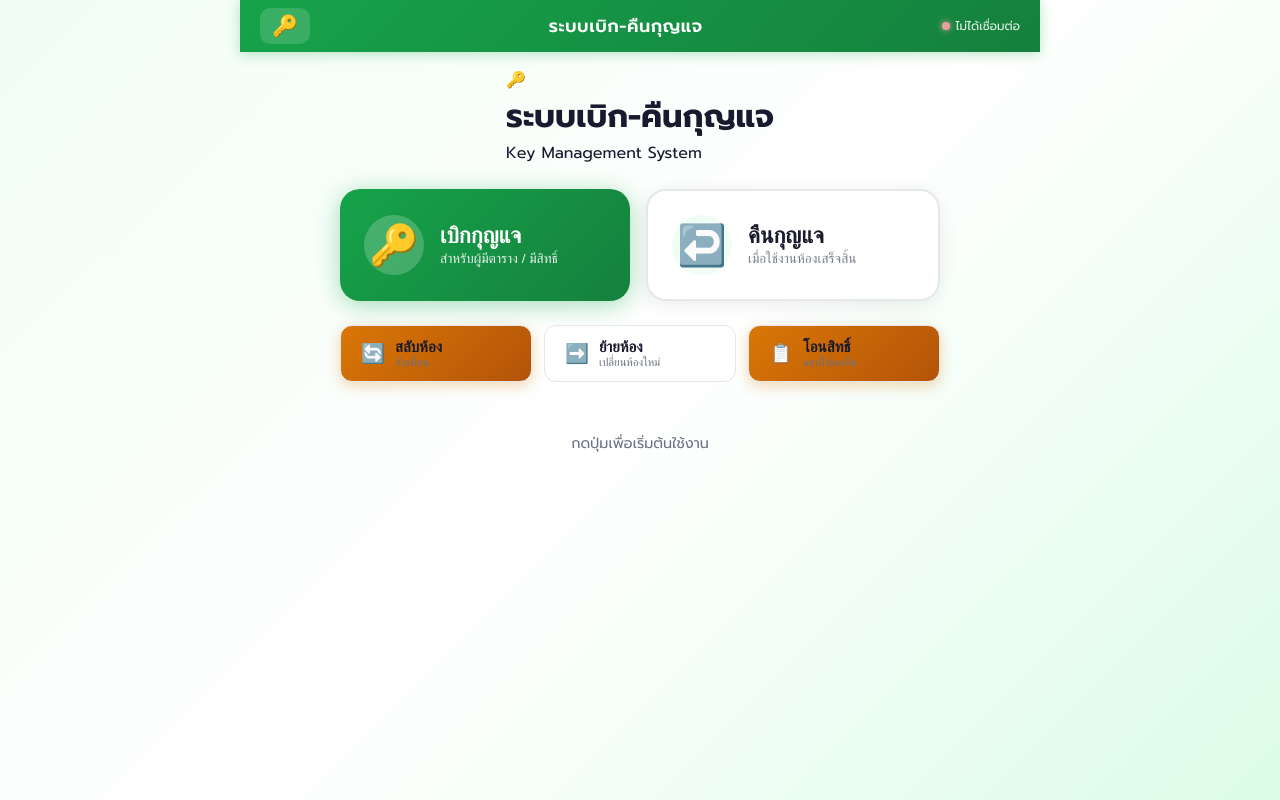
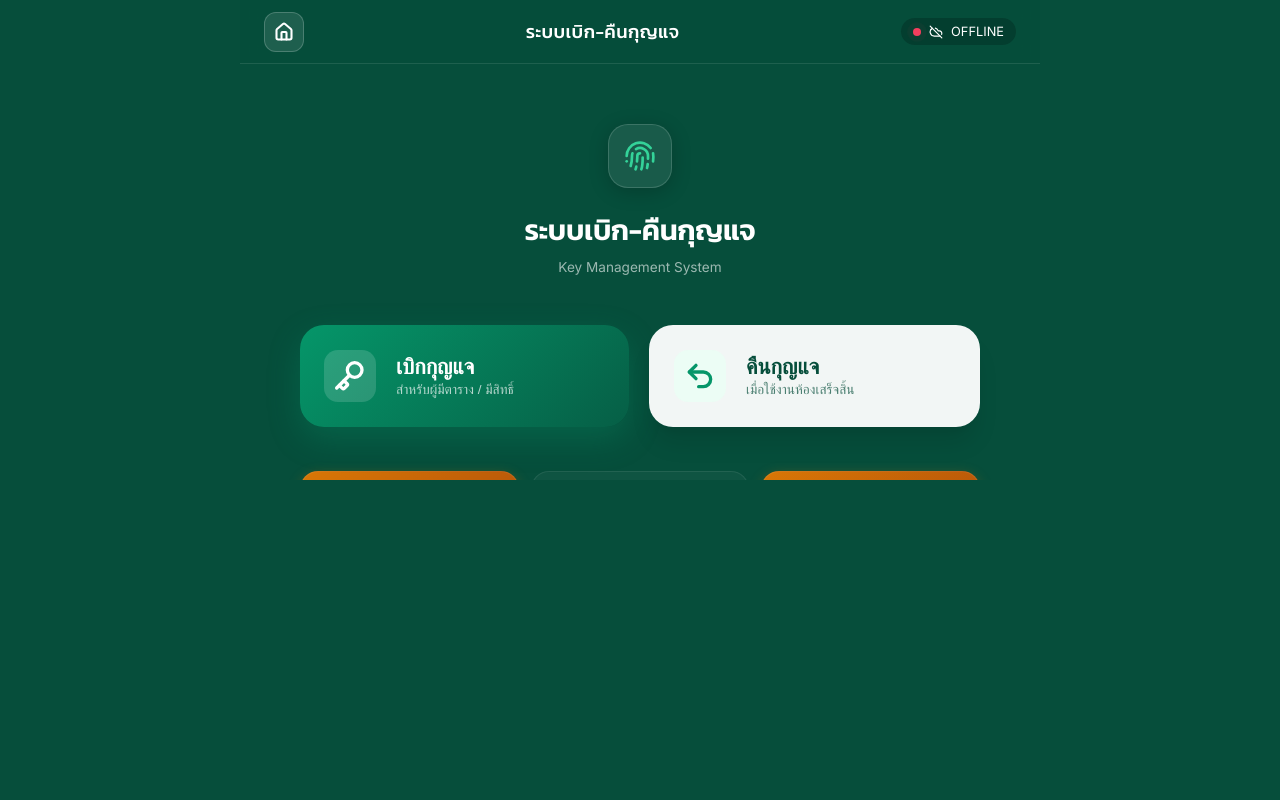
Before and after one commit to Surachart01/KMS, a React (Vite) app in the folder hardwareUi/: page / in a window 1280 px wide. Built offline with nearby package versions, Linux system fonts and the light colour scheme; no server answers.

Commit message:
style: Implement a new modern UI design with an updated color palette, typography, glassmorphism effects, and animations.

```diff
--- a/hardwareUi/index.html
+++ b/hardwareUi/index.html
@@ -6,7 +6,11 @@
     <title>🔑 ระบบเบิกกุญแจ - Key Management System</title>
     <link rel="preconnect" href="https://fonts.googleapis.com" />
     <link rel="preconnect" href="https://fonts.gstatic.com" crossorigin />
-    <link href="https://fonts.googleapis.com/css2?family=Prompt:wght@300;400;500;600;700&display=swap" rel="stylesheet" />
+    <link href="https://fonts.googleapis.com/css2?family=Inter:wght@400;500;600&family=Kanit:wght@300;400;500;600;700&display=swap" rel="stylesheet" />
+    <style>
+      body { margin: 0; background: #064e3b; overflow: hidden; }
+      #root { height: 100vh; width: 100vw; }
+    </style>
   </head>
   <body>
     <div id="root"></div>
--- a/hardwareUi/package.json
+++ b/hardwareUi/package.json
@@ -10,6 +10,7 @@
         "start:hardware": "node gpio/hardware.js"
     },
     "dependencies": {
+        "lucide-react": "^1.7.0",
         "react": "^19.0.0",
         "react-dom": "^19.0.0",
         "serialport": "^13.0.0",
--- a/hardwareUi/src/App.css
+++ b/hardwareUi/src/App.css
@@ -5,47 +5,62 @@
 
 /* ── CSS Variables ── */
 :root {
-    --primary: #16a34a;
-    --primary-dark: #15803d;
-    --primary-light: #22c55e;
-    --primary-glow: rgba(22, 163, 74, 0.25);
+    --primary: #059669; /* Emerald 600 */
+    --primary-dark: #065f46;
+    --primary-light: #34d399;
+    --primary-glow: rgba(16, 185, 129, 0.25);
+    --secondary: #0ea5e9; /* Sky 500 */
+
     --surface: #ffffff;
-    --surface-2: #f0fdf4;
-    --surface-3: #dcfce7;
-    --text: #1a1a2e;
-    --text-muted: #6b7280;
+    --surface-glass: rgba(255, 255, 255, 0.85);
+    --bg-main: #064e3b; /* Dark emerald background */
+
+    --text: #064e3b;
+    --text-muted: #4b5563;
+    --text-white: #ffffff;
+
     --danger: #ef4444;
     --warning: #f59e0b;
     --success: #10b981;
-    --border: #e5e7eb;
-    --radius: 12px;
-    --radius-lg: 20px;
-    --shadow: 0 4px 20px rgba(0, 0, 0, 0.08);
-    --shadow-lg: 0 8px 32px rgba(0, 0, 0, 0.12);
-    --transition: 0.25s cubic-bezier(0.4, 0, 0.2, 1);
-    --font: 'Prompt', sans-serif;
+    --border: rgba(0, 0, 0, 0.08);
+
+    --radius: 16px;
+    --radius-lg: 24px;
+    --shadow: 0 10px 15px -3px rgba(0, 0, 0, 0.1), 0 4px 6px -2px rgba(0, 0, 0, 0.05);
+    --shadow-lg: 0 20px 25px -5px rgba(0, 0, 0, 0.1), 0 10px 10px -5px rgba(0, 0, 0, 0.04);
+
+    --transition: 0.3s cubic-bezier(0.4, 0, 0.2, 1);
+    --font-thai: 'Kanit', sans-serif;
+    --font-eng: 'Inter', sans-serif;
 }
 
 /* ── Reset & Base ── */
-*,
-*::before,
-*::after {
+*, *::before, *::after {
     box-sizing: border-box;
     margin: 0;
     padding: 0;
 }
 
-html,
-body,
-#root {
+html, body, #root {
     width: 100%;
     height: 100%;
-    font-family: var(--font);
-    background: linear-gradient(135deg, var(--surface-2) 0%, var(--surface) 50%, var(--surface-3) 100%);
+    font-family: var(--font-thai);
+    background: var(--bg-main);
     color: var(--text);
     -webkit-font-smoothing: antialiased;
-    cursor: default;
-    touch-action: pan-y;
+    overflow: hidden;
+    user-select: none;
+}
+
+/* Background mesh for premium feel */
+body::before {
+    content: '';
+    position: absolute;
+    top: 0; left: 0; width: 100%; height: 100%;
+    background:
+        radial-gradient(at 0% 0%, rgba(16, 185, 129, 0.15) 0px, transparent 50%),
+        radial-gradient(at 100% 100%, rgba(14, 165, 233, 0.1) 0px, transparent 50%);
+    z-index: -1;
 }
 
 .app {
@@ -58,63 +73,104 @@ body,
     margin: 0 auto;
 }
 
+/* ── Glassmorphism & Utils ── */
+.glass {
+    background: var(--surface-glass);
+    backdrop-filter: blur(12px);
+    -webkit-backdrop-filter: blur(12px);
+    border: 1px solid rgba(255, 255, 255, 0.3);
+    box-shadow: var(--shadow);
+}
+
+.text-gradient {
+    background: linear-gradient(135deg, var(--primary) 0%, var(--primary-dark) 100%);
+    -webkit-background-clip: text;
+    background-clip: text;
+    -webkit-text-fill-color: transparent;
+}
+
 /* ── Header ── */
 .header {
     display: flex;
     align-items: center;
     justify-content: space-between;
-    padding: 8px 20px;
-    background: linear-gradient(135deg, var(--primary) 0%, var(--primary-dark) 100%);
+    padding: 0 24px;
+    background: rgba(6, 78, 59, 0.8);
+    backdrop-filter: blur(8px);
+    -webkit-backdrop-filter: blur(8px);
     color: white;
-    box-shadow: 0 2px 12px rgba(22, 163, 74, 0.3);
+    border-bottom: 1px solid rgba(255, 255, 255, 0.1);
     flex-shrink: 0;
-    height: 52px;
+    height: 64px;
+    z-index: 100;
 }
 
+
 .header-home-btn {
-    background: rgba(255, 255, 255, 0.15);
-    border: none;
-    border-radius: 10px;
-    padding: 6px 12px;
-    font-size: 1.3rem;
+    display: flex;
+    align-items: center;
+    justify-content: center;
+    background: rgba(255, 255, 255, 0.1);
+    color: white;
+    border: 1px solid rgba(255, 255, 255, 0.2);
+    border-radius: 12px;
+    width: 40px;
+    height: 40px;
     cursor: pointer;
     transition: var(--transition);
 }
 
-.header-home-btn:hover {
-    background: rgba(255, 255, 255, 0.25);
+.header-home-btn:active {
+    transform: scale(0.9);
+    background: rgba(255, 255, 255, 0.2);
 }
 
 .header-title {
-    font-size: 1.1rem;
-    font-weight: 600;
-    letter-spacing: 0.03em;
+    font-size: 1.15rem;
+    font-weight: 500;
+    letter-spacing: 0.02em;
+    font-family: var(--font-thai);
 }
 
 .header-status {
     display: flex;
     align-items: center;
-    gap: 6px;
-    font-size: 0.75rem;
-    font-weight: 400;
-    opacity: 0.9;
+    gap: 8px;
+    padding: 6px 12px;
+    background: rgba(0, 0, 0, 0.2);
+    border-radius: 20px;
+    font-size: 0.8rem;
+    font-family: var(--font-eng);
 }
 
 .status-dot {
     width: 8px;
     height: 8px;
     border-radius: 50%;
-    transition: var(--transition);
+    position: relative;
 }
 
-.header-status.online .status-dot {
-    background: #86efac;
-    box-shadow: 0 0 6px #86efac;
+.status-dot::after {
+    content: '';
+    position: absolute;
+    top: 0; left: 0; width: 100%; height: 100%;
+    border-radius: 50%;
+    animation: statusPulse 2s infinite;
 }
 
-.header-status.offline .status-dot {
-    background: #fca5a5;
-    box-shadow: 0 0 6px #fca5a5;
+@keyframes statusPulse {
+    0% { transform: scale(1); opacity: 1; }
+    100% { transform: scale(2.5); opacity: 0; }
+}
+
+.header-status.online .status-dot,
+.header-status.online .status-dot::after {
+    background: #10b981;
+}
+
+.header-status.offline .status-dot,
+.header-status.offline .status-dot::after {
+    background: #f43f5e;
 }
 
 /* ── Main Content ── */
@@ -122,6 +178,7 @@ body,
     flex: 1;
     overflow-y: auto;
     position: relative;
+    padding: 20px;
 }
 
 .page {
@@ -130,21 +187,13 @@ body,
     align-items: center;
     justify-content: center;
     height: 100%;
-    padding: 16px 24px;
-    gap: 14px;
-    animation: fadeIn 0.3s ease;
+    gap: 20px;
+    animation: pageIn 0.5s cubic-bezier(0.16, 1, 0.3, 1);
 }
 
-@keyframes fadeIn {
-    from {
-        opacity: 0;
-        transform: translateY(8px);
-    }
-
-    to {
-        opacity: 1;
-        transform: translateY(0);
-    }
+@keyframes pageIn {
+    0% { opacity: 0; transform: translateY(20px); }
+    100% { opacity: 1; transform: translateY(0); }
 }
 
 /* ── Buttons ── */
@@ -152,21 +201,21 @@ body,
     display: inline-flex;
     align-items: center;
     justify-content: center;
-    gap: 8px;
-    padding: 12px 28px;
+    gap: 10px;
+    padding: 12px 24px;
     border: none;
     border-radius: var(--radius);
-    font-family: var(--font);
+    font-family: var(--font-thai);
     font-size: 1rem;
     font-weight: 500;
     cursor: pointer;
-    transition: var(--transition);
+    transition: all 0.2s cubic-bezier(0.4, 0, 0.2, 1);
     position: relative;
     overflow: hidden;
 }
 
 .btn:active {
-    transform: scale(0.97);
+    transform: scale(0.96);
 }
 
 .btn:disabled {
@@ -181,7 +230,7 @@ body,
 .btn-primary {
     background: linear-gradient(135deg, var(--primary) 0%, var(--primary-dark) 100%);
     color: white;
-    box-shadow: 0 4px 14px var(--primary-glow);
+    box-shadow: 0 4px 12px var(--primary-glow);
 }
 
 .btn-primary:hover:not(:disabled) {
@@ -190,9 +239,10 @@ body,
 }
 
 .btn-secondary {
-    background: var(--surface);
-    color: var(--text-muted);
-    border: 1px solid var(--border);
+    background: rgba(255, 255, 255, 0.1);
+    color: white;
+    border: 1px solid rgba(255, 255, 255, 0.2);
+    backdrop-filter: blur(4px);
 }
 
 .btn-secondary:hover:not(:disabled) {
@@ -249,106 +299,79 @@ body,
 }
 
 /* ── Home Page ── */
-.home-hero {
+.home-page {
+    justify-content: flex-start;
+    padding-top: 40px;
+}
+
+.home-logo {
     display: flex;
     flex-direction: column;
     align-items: center;
-    gap: 4px;
+    gap: 8px;
+    margin-bottom: 30px;
 }
 
-.home-icon-wrapper {
-    width: 80px;
-    height: 80px;
+.logo-circle {
+    width: 64px;
+    height: 64px;
     display: flex;
     align-items: center;
     justify-content: center;
-    border-radius: 50%;
-    background: var(--surface-3);
-    border: 3px solid var(--primary-light);
-    box-shadow: 0 0 30px var(--primary-glow);
-    margin-bottom: 8px;
+    background: rgba(255, 255, 255, 0.08);
+    border: 1px solid rgba(255, 255, 255, 0.15);
+    border-radius: 20px;
+    margin-bottom: 12px;
+    color: var(--primary-light);
+    box-shadow: 0 4px 20px rgba(0, 0, 0, 0.2);
 }
 
-.home-icon {
-    font-size: 2.2rem;
+.home-logo h1 {
+    font-size: 1.8rem;
+    font-weight: 600;
+    color: white;
+    letter-spacing: -0.01em;
 }
 
-.home-title {
-    font-size: 1.4rem;
-    font-weight: 700;
-    color: var(--primary-dark);
+.home-logo p {
+    font-size: 0.85rem;
+    color: rgba(255, 255, 255, 0.6);
+    font-family: var(--font-eng);
 }
 
-.home-subtitle {
-    font-size: 0.8rem;
-    color: var(--text-muted);
-    font-weight: 400;
-}
-
-/* ── Primary Actions (Tier 1) ── */
+/* ── Primary Actions ── */
 .home-primary-actions {
     display: flex;
-    gap: 16px;
+    gap: 20px;
     width: 100%;
-    max-width: 600px;
-    margin: 10px 0;
+    max-width: 680px;
+    margin-bottom: 24px;
 }
 
 .btn-card {
     flex: 1;
     display: flex;
     align-items: center;
-    gap: 16px;
     padding: 24px;
-    border: none;
     border-radius: var(--radius-lg);
+    border: 1px solid rgba(255, 255, 255, 0.1);
     cursor: pointer;
+    transition: all 0.3s cubic-bezier(0.4, 0, 0.2, 1);
     text-align: left;
-    transition: var(--transition);
-    text-decoration: none;
-    background: var(--surface);
-    box-shadow: var(--shadow);
+    background: rgba(255, 255, 255, 0.05);
+    backdrop-filter: blur(8px);
+    -webkit-backdrop-filter: blur(8px);
 }
 
 .btn-card:active {
     transform: scale(0.97);
 }
 
-.btn-card-icon {
-    font-size: 2.5rem;
-    background: rgba(255, 255, 255, 0.2);
-    width: 60px;
-    height: 60px;
-    display: flex;
-    align-items: center;
-    justify-content: center;
-    border-radius: 50%;
-}
-
-.btn-card-content {
-    display: flex;
-    flex-direction: column;
-}
-
-.btn-card-content h2 {
-    font-size: 1.4rem;
-    font-weight: 700;
-    margin-bottom: 2px;
-}
-
-.btn-card-desc {
-    font-size: 0.85rem;
-    opacity: 0.9;
-    font-weight: 300;
-}
-
 .btn-card-primary {
     background: linear-gradient(135deg, var(--primary) 0%, var(--primary-dark) 100%);
     color: white;
-}
-
-.btn-card-primary .btn-card-icon {
-    background: rgba(255, 255, 255, 0.2);
+    box-shadow: 0 12px 32px rgba(5, 150, 105, 0.3);
+    border: none;
 }
 
 .btn-card-primary:hover {
@@ -361,17 +384,9 @@ body,
 }
 
 .btn-card-secondary {
-    background: var(--surface);
-    border: 2px solid var(--border);
+    background: rgba(255, 255, 255, 0.95);
     color: var(--text);
-}
-
-.btn-card-secondary .btn-card-icon {
-    background: var(--surface-2);
-}
-
-.btn-card-secondary .btn-card-desc {
-    color: var(--text-muted);
+    box-shadow: var(--shadow-lg);
 }
 
 .btn-card-secondary:hover {
@@ -380,68 +395,107 @@ body,
     box-shadow: 0 8px 25px rgba(0, 0, 0, 0.05);
 }
 
-/* ── Secondary Actions (Tier 2) ── */
+.btn-card-icon {
+    width: 52px;
+    height: 52px;
+    display: flex;
+    align-items: center;
+    justify-content: center;
+    border-radius: 14px;
+    margin-right: 20px;
+}
+
+.btn-card-primary .btn-card-icon {
+    background: rgba(255, 255, 255, 0.15);
+}
+
+.btn-card-secondary .btn-card-icon {
+    background: #ecfdf5;
+    color: var(--primary);
+}
+
+.btn-card-content h2 {
+    font-size: 1.35rem;
+    font-weight: 600;
+    margin-bottom: 2px;
+}
+
+.btn-card-desc {
+    font-size: 0.85rem;
+    opacity: 0.7;
+}
+
+/* ── Secondary Actions ── */
 .home-secondary-actions {
     display: flex;
+    justify-content: center;
     gap: 12px;
     width: 100%;
-    max-width: 600px;
-    justify-content: center;
+    max-width: 680px;
 }
 
 .btn-minimal {
+    flex: 1;
     display: flex;
     align-items: center;
-    gap: 10px;
-    padding: 12px 20px;
-    background: var(--surface);
-    border: 1px solid var(--border);
-    border-radius: var(--radius);
-    color: var(--text-muted);
+    padding: 14px 20px;
+    background: rgba(255, 255, 255, 0.04);
+    border: 1px solid rgba(255, 255, 255, 0.08);
+    border-radius: 18px;
+    color: white;
     cursor: pointer;
     transition: var(--transition);
-    flex: 1;
 }
 
 .btn-minimal:hover {
-    background: var(--surface-2);
-    border-color: #cbd5e1;
-    color: var(--text);
-    transform: translateY(-1px);
+    background: rgba(255, 255, 255, 0.08);
+    border-color: rgba(255, 255, 255, 0.2);
+}
+
+.btn-minimal:active {
+    transform: scale(0.96);
 }
 
 .minimal-icon {
-    font-size: 1.2rem;
+    width: 36px;
+    height: 36px;
+    display: flex;
+    align-items: center;
+    justify-content: center;
+    background: rgba(255, 255, 255, 0.08);
+    border-radius: 12px;
+    margin-right: 14px;
+    color: var(--primary-light);
 }
 
 .minimal-text {
     display: flex;
     flex-direction: column;
-    text-align: left;
 }
 
 .minimal-text span {
     font-size: 0.95rem;
-    font-weight: 600;
-    color: var(--text);
+    font-weight: 500;
 }
 
 .minimal-text small {
-    font-size: 0.7rem;
-    color: var(--text-muted);
+    font-size: 0.75rem;
+    opacity: 0.5;
 }
 
 .home-instruction {
-    font-size: 0.9rem;
-    color: var(--text-muted);
-    text-align: center;
+    font-size: 0.85rem;
+    color: rgba(255, 255, 255, 0.3);
+    letter-spacing: 0.05em;
+    margin-top: auto;
+    font-family: var(--font-thai);
 }
 
 /* ── Scan Waiting Page ── */
 .scan-animation {
     position: relative;
-    width: 120px;
-    height: 120px;
+    width: 140px;
+    height: 140px;
     display: flex;
     align-items: center;
     justify-content: center;
@@ -457,52 +511,41 @@ body,
     opacity: 0;
 }
 
-.scan-circle.delay-1 {
-    animation-delay: 0.66s;
-}
-
-.scan-circle.delay-2 {
-    animation-delay: 1.33s;
-}
+.scan-circle.delay-1 { animation-delay: 0.66s; }
+.scan-circle.delay-2 { animation-delay: 1.33s; }
 
 @keyframes ripple {
-    0% {
-        transform: scale(0.5);
-        opacity: 0.8;
-    }
-
-    100% {
-        transform: scale(1.5);
-        opacity: 0;
-    }
+    0% { transform: scale(0.5); opacity: 0.8; }
+    100% { transform: scale(1.6); opacity: 0; }
 }
 
 .scan-icon {
     font-size: 3rem;
     z-index: 2;
+    color: white;
 }
 
 .scan-title {
-    font-size: 1.4rem;
+    font-size: 1.6rem;
     font-weight: 600;
-    color: var(--primary-dark);
+    color: white;
 }
 
 .scan-subtitle {
-    font-size: 0.9rem;
-    color: var(--text-muted);
+    font-size: 1rem;
+    color: rgba(255, 255, 255, 0.6);
 }
 
-/* ── Original Confirm Details (Legacy) ── */
+/* ── Confirm Identity Page ── */
 .confirm-card {
-    background: var(--surface);
-    border: 1px solid var(--border);
+    background: rgba(255, 255, 255, 0.98);
     border-radius: var(--radius-lg);
-    padding: 20px 32px;
+    padding: 32px;
     text-align: center;
-    box-shadow: var(--shadow);
+    box-shadow: var(--shadow-lg);
     width: 100%;
-    max-width: 360px;
+    max-width: 440px;
+    border: 1px solid white;
 }
 
 /* ── Modern Confirm Details Box ── */
@@ -517,45 +560,46 @@ body,
     display: flex;
     flex-direction: column;
     align-items: center;
-    margin-bottom: 12px;
+    margin-bottom: 24px;
 }
 
 .confirm-avatar-circle {
-    width: 48px;
-    height: 48px;
-    background: linear-gradient(135deg, var(--surface-2) 0%, var(--surface-3) 100%);
-    border: 2px solid var(--primary-light);
-    border-radius: 50%;
+    width: 80px;
+    height: 80px;
+    background: #ecfdf5;
+    border: 3px solid var(--primary-light);
+    border-radius: 28px;
     display: flex;
     align-items: center;
     justify-content: center;
-    font-size: 1.4rem;
-    margin-bottom: 6px;
-    box-shadow: 0 0 15px var(--primary-glow);
+    margin-bottom: 16px;
+    color: var(--primary);
+    box-shadow: 0 4px 20px var(--primary-glow);
 }
 
 .confirm-details-box {
-    background: var(--surface-2);
+    background: #f8fafc;
     border-radius: var(--radius);
-    padding: 12px 16px;
+    padding: 20px;
     display: flex;
     flex-direction: column;
     gap: 6px;
-    margin-bottom: 16px;
+    margin-bottom: 24px;
     text-align: left;
-    border: 1px solid rgba(22, 163, 74, 0.2);
+    border: 1px solid #e2e8f0;
 }
 
 .detail-row {
     display: flex;
     align-items: center;
-    gap: 8px;
+    gap: 14px;
 }
 
 .detail-icon {
     font-size: 1.3rem;
     width: 28px;
     text-align: center;
+    color: var(--primary);
 }
 
 .detail-text {
@@ -564,13 +608,15 @@ body,
 }
 
 .detail-label {
-    font-size: 0.75rem;
+    font-size: 0.8rem;
     color: var(--text-muted);
     font-weight: 500;
+    text-transform: uppercase;
+    letter-spacing: 0.05em;
 }
 
 .detail-value {
-    font-size: 1.1rem;
+    font-size: 1.25rem;
     font-weight: 700;
     color: var(--text);
     letter-spacing: 0.05em;
--- a/hardwareUi/src/components/Header.jsx
+++ b/hardwareUi/src/components/Header.jsx
@@ -1,16 +1,24 @@
+import { Home, Cloud, CloudOff } from 'lucide-react';
+
 /**
  * Header — แถบด้านบน แสดงชื่อระบบ + สถานะเชื่อมต่อ
  */
 export default function Header({ connected, onHomeClick }) {
     return (
         <header className="header">
-            <button className="header-home-btn" onClick={onHomeClick}>
-                🔑
+            <button className="header-home-btn" onClick={onHomeClick} title="Home">
+                <Home size={20} strokeWidth={2.5} />
             </button>
+
             <h1 className="header-title">ระบบเบิก-คืนกุญแจ</h1>
+
             <div className={`header-status ${connected ? 'online' : 'offline'}`}>
                 <span className="status-dot"></span>
-                {connected ? 'เชื่อมต่อแล้ว' : 'ไม่ได้เชื่อมต่อ'}
+                {connected ? (
+                    <><Cloud size={14} /> <span>ONLINE</span></>
+                ) : (
+                    <><CloudOff size={14} /> <span>OFFLINE</span></>
+                )}
             </div>
         </header>
     );
--- a/hardwareUi/src/pages/HomePage.jsx
+++ b/hardwareUi/src/pages/HomePage.jsx
@@ -1,3 +1,5 @@
+import { Key, Undo2, RefreshCw, MoveRight, UserPlus, Fingerprint } from 'lucide-react';
+
 export default function HomePage({ onBorrow, onReturn, onTransfer, onSwap, onMove, loading }) {
     if (loading) {
         return (
@@ -12,7 +14,7 @@ export default function HomePage({ onBorrow, onReturn, onTransfer, onSwap, onMov
         <div className="page home-page">
             <div className="home-logo">
                 <div className="logo-circle">
-                    <span className="logo-icon">🔑</span>
+                    <Fingerprint size={32} />
                 </div>
                 <h1>ระบบเบิก-คืนกุญแจ</h1>
                 <p>Key Management System</p>
@@ -20,8 +22,10 @@ export default function HomePage({ onBorrow, onReturn, onTransfer, onSwap, onMov
 
             {/* ── Primary Actions (The 90% Use Case) ── */}
             <div className="home-primary-actions">
-                <button className="btn-card btn-card-primary pulse" onClick={onBorrow}>
-                    <div className="btn-card-icon">🔑</div>
+                <button className="btn-card btn-card-primary" onClick={onBorrow}>
+                    <div className="btn-card-icon">
+                        <Key size={32} strokeWidth={2.5} />
+                    </div>
                     <div className="btn-card-content">
                         <h2>เบิกกุญแจ</h2>
                         <span className="btn-card-desc">สำหรับผู้มีตาราง / มีสิทธิ์</span>
@@ -29,7 +33,9 @@ export default function HomePage({ onBorrow, onReturn, onTransfer, onSwap, onMov
                 </button>
 
                 <button className="btn-card btn-card-secondary" onClick={onReturn}>
-                    <div className="btn-card-icon">↩️</div>
+                    <div className="btn-card-icon">
+                        <Undo2 size={32} strokeWidth={2.5} />
+                    </div>
                     <div className="btn-card-content">
                         <h2>คืนกุญแจ</h2>
                         <span className="btn-card-desc">เมื่อใช้งานห้องเสร็จสิ้น</span>
@@ -40,30 +46,36 @@ export default function HomePage({ onBorrow, onReturn, onTransfer, onSwap, onMov
             {/* ── Secondary Actions (The 10% Use Case) ── */}
             <div className="home-secondary-actions">
                 <button className="btn-minimal btn-swap" onClick={onSwap}>
-                    <span className="minimal-icon">🔄</span>
+                    <div className="minimal-icon">
+                        <RefreshCw size={20} />
+                    </div>
                     <div className="minimal-text">
                         <span>สลับห้อง</span>
-                        <small>กับเพื่อน</small>
+                        <small>Swap Room</small>
                     </div>
                 </button>
                 <button className="btn-minimal btn-move" onClick={onMove}>
-                    <span className="minimal-icon">➡️</span>
+                    <div className="minimal-icon">
+                        <MoveRight size={20} />
+                    </div>
                     <div className="minimal-text">
                         <span>ย้ายห้อง</span>
-                        <small>เปลี่ยนห้องใหม่</small>
+                        <small>Move Key</small>
                     </div>
                 </button>
                 <button className="btn-minimal btn-transfer" onClick={onTransfer}>
-                    <span className="minimal-icon">📋</span>
+                    <div className="minimal-icon">
+                        <UserPlus size={20} />
+                    </div>
                     <div className="minimal-text">
                         <span>โอนสิทธิ์</span>
-                        <small>มอบให้คนอื่น</small>
+                        <small>Transfer</small>
                     </div>
                 </button>
             </div>
 
-            <p className="home-instruction" style={{ marginTop: 'auto', marginBottom: '10px' }}>
-                กดปุ่มเพื่อเริ่มต้นใช้งาน
+            <p className="home-instruction">
+                กรุณาเลือกรายการที่ต้องการเพื่อเริ่มต้นใช้งาน
             </p>
         </div>
     );
```
Also changed, not shown: hardwareUi/src/pages/ConfirmIdentityPage.jsx (+19 -12 lines), hardwareUi/src/pages/ScanWaitingPage.jsx (+20 -16 lines), hardwareUi/src/pages/SuccessPage.jsx (+14 -7 lines), 1 other file (tests, documents, lock files or other folders).
